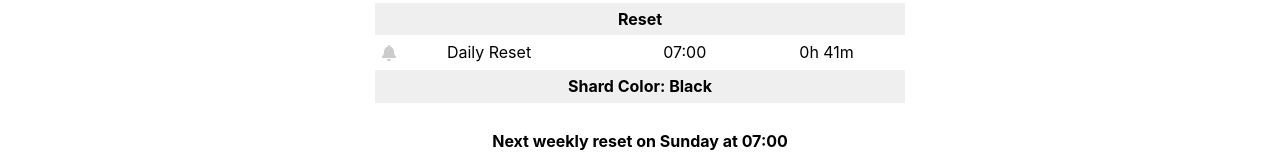
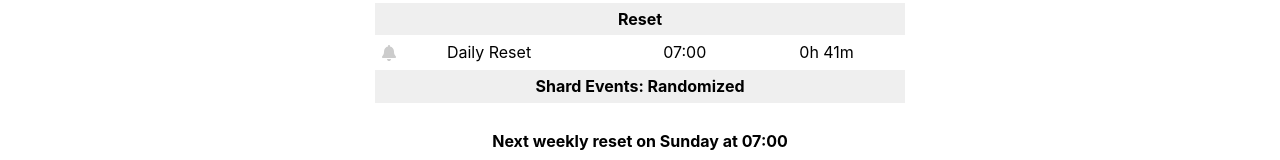
Before and after one commit to cmstead/sky-clock, a React (Create React App) app: page / in a window 1280 px wide. Shown: the part 575-735 px from the top of the page. Built offline with nearby package versions, Linux system fonts and the light colour scheme.

Commit message:
F Updated shard event information

```diff
--- a/src/App.js
+++ b/src/App.js
@@ -38,9 +38,6 @@ function App() {
           <Clock date={currentDate}></Clock>
           <Events currentDate={currentDate}></Events>
           <WeeklyReset currentDate={currentDate}></WeeklyReset>
-          {/* <div id="shard-disclaimer">
-            <div>* All shard event times are approximate and may vary up to 10 minutes.</div>
-          </div> */}
         </main>
       </div>
           <Contributors></Contributors>
--- a/src/components/events/Events.js
+++ b/src/components/events/Events.js
@@ -85,7 +85,7 @@ export default function render({ currentDate }) {
                                     : getEventElement(eventData))
 
                     }
-                    <tr className="heading"><td colSpan="4">Shard Color: {getShardColor(currentDate)}</td></tr>
+                    <tr className="heading"><td colSpan="4">Shard Events: Randomized</td></tr>
                 </tbody>
             </table>
         </div>
```
